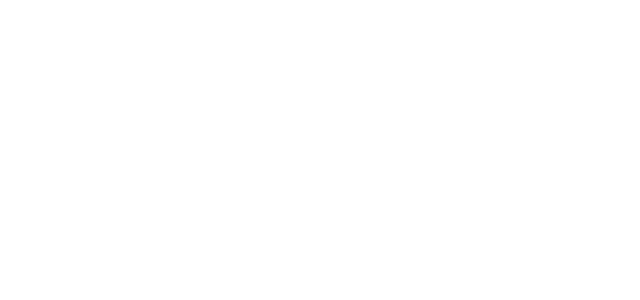
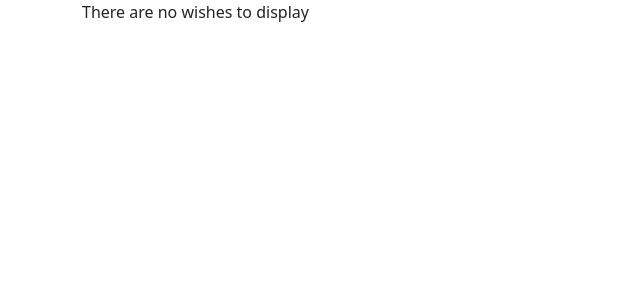
Before and after one commit to tamathecxder/angular-fundamental, an Angular app: page / in a window 1280 px wide. Shown: the top 300 px of the page, without its empty margins (0-640 px from the left). Built offline with nearby package versions, Linux system fonts and the light colour scheme.

Commit message:
add condition when data is empty

```diff
--- a/src/app/app.component.html
+++ b/src/app/app.component.html
@@ -1,5 +1,7 @@
 <div class="container">
-  <div *ngIf="items.length === 0; else showItems"></div>
+  <div *ngIf="items.length === 0; else showItems">
+    <p>There are no wishes to display</p>
+  </div>
 
   <ng-template #showItems>
     <ul *ngIf="items.length > 0" class="wish-list">
```
